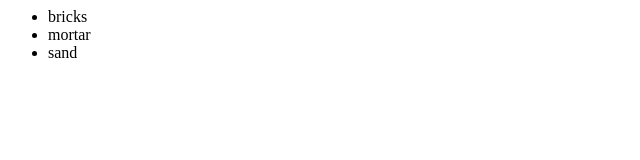
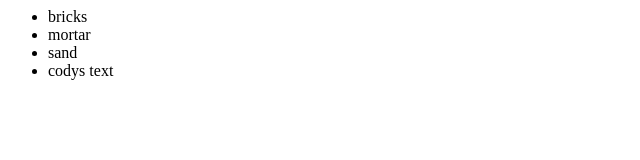
Before and after one commit to codster0073/gitHub-trial, a plain HTML site: page index2.html in a window 1280 px wide. Shown: the full height of the page, 0-640 px from the left. Drawn offline with Linux system fonts and the light colour scheme.

Commit message:
new changes have been made

```diff
--- a/index2.html
+++ b/index2.html
@@ -5,6 +5,7 @@
     <li>bricks</li>
     <li>mortar</li>
 	<li>sand</li>
+	<li>codys text</li>
    </ul>
   </div>
  </body>
```
